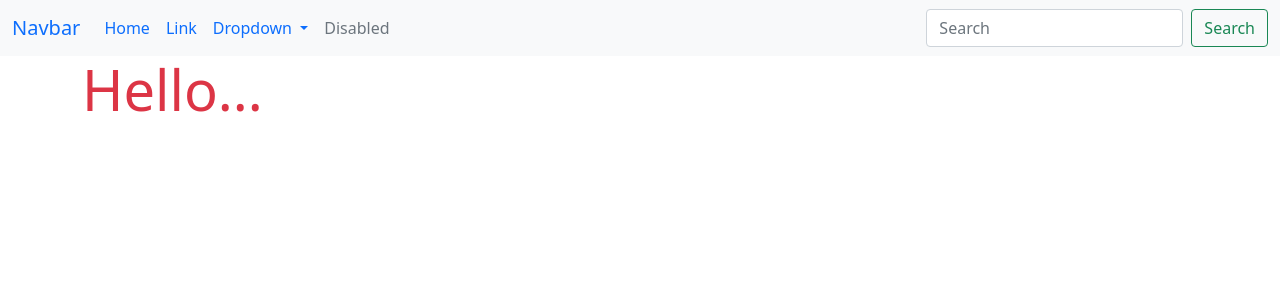
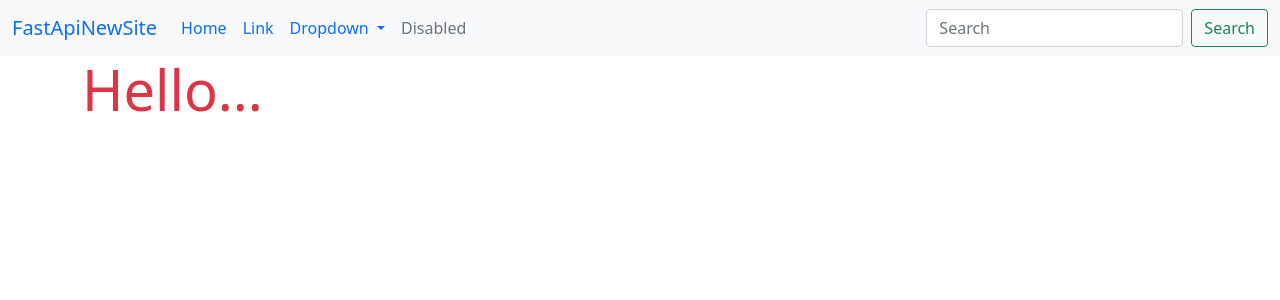
Before and after one commit to shahlep/fastapi-fun-8, a FastAPI app: page / in a window 1280 px wide. Shown: the top 300 px of the page. Run offline with FastAPI, Linux system fonts and the light colour scheme.

Commit message:
fastapi fun 91

```diff
--- a/templates/components/navbar.html
+++ b/templates/components/navbar.html
@@ -1,13 +1,13 @@
 <nav class="navbar navbar-expand-lg bg-light">
   <div class="container-fluid">
-    <a class="navbar-brand" href="#">Navbar</a>
+    <a class="navbar-brand" href="#">FastApiNewSite</a>
     <button class="navbar-toggler" type="button" data-bs-toggle="collapse" data-bs-target="#navbarSupportedContent" aria-controls="navbarSupportedContent" aria-expanded="false" aria-label="Toggle navigation">
       <span class="navbar-toggler-icon"></span>
     </button>
     <div class="collapse navbar-collapse" id="navbarSupportedContent">
       <ul class="navbar-nav me-auto mb-2 mb-lg-0">
         <li class="nav-item">
-          <a class="nav-link active" aria-current="page" href="#">Home</a>
+          <a class="nav-link active" aria-current="page" href="/">Home</a>
         </li>
         <li class="nav-item">
           <a class="nav-link" href="#">Link</a>
```
